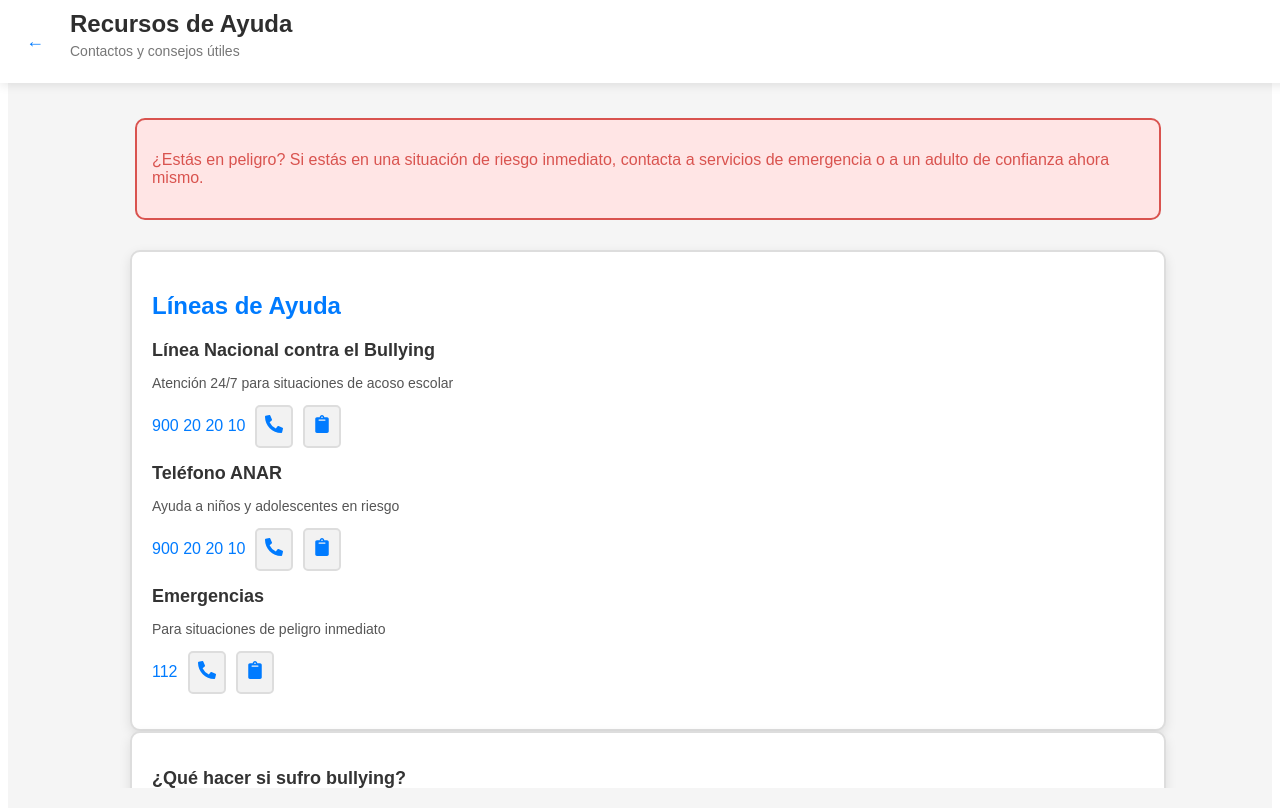
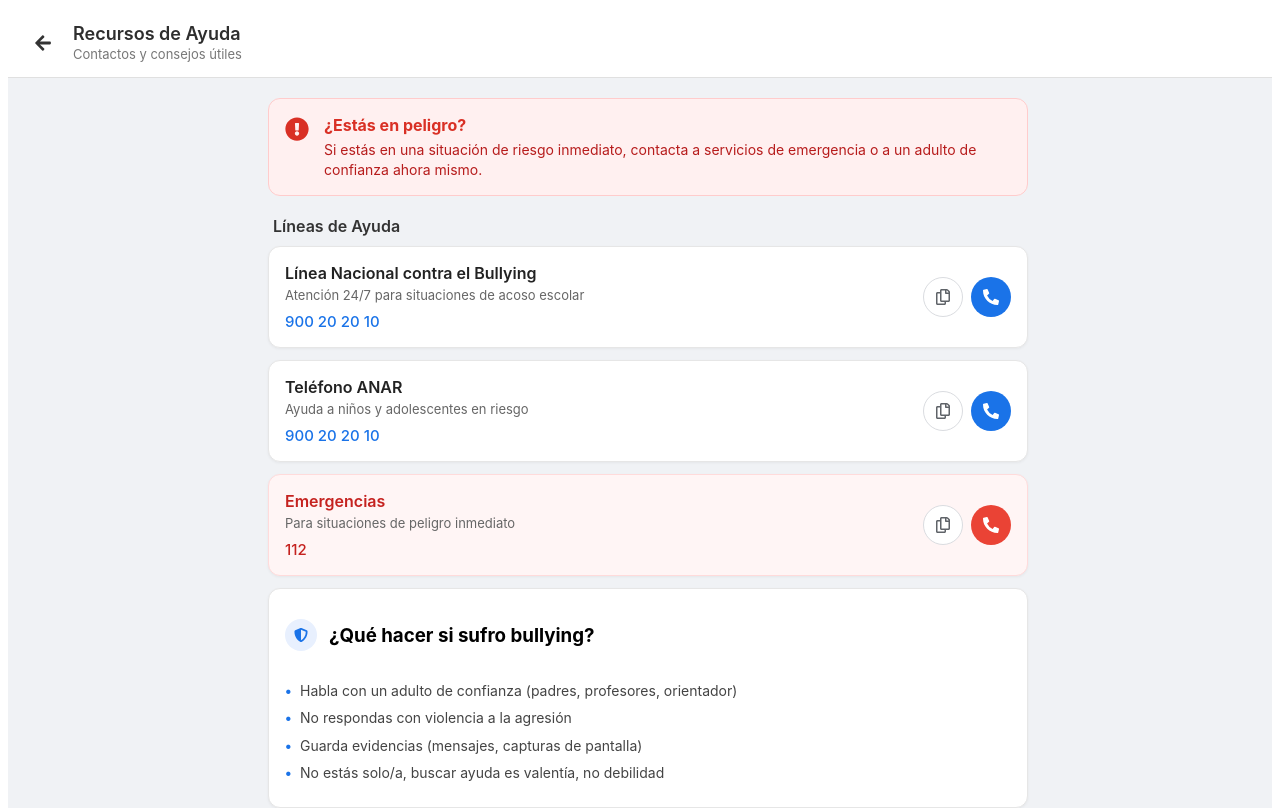
Before and after one commit to noelianikolatesla/Projecte-Nikko, a React (Vite) app in the folder nikko/frontend/: page /info in a window 1280 px wide. Built offline with nearby package versions, Linux system fonts and the light colour scheme.

Commit message:
[KAN-20] - Perfilar vistas bienvenida y auto-ayuda

```diff
--- a/nikko/frontend/src/components/Info.jsx
+++ b/nikko/frontend/src/components/Info.jsx
@@ -1,22 +1,27 @@
 import React from "react";
 import { useNavigate } from "react-router-dom";
-import { FaPhoneAlt, FaClipboard } from "react-icons/fa";  // Para íconos de teléfono y copiar
+import {
+  FaPhoneAlt,
+  FaRegCopy,
+  FaArrowLeft,
+  FaExclamationCircle,
+  FaShieldAlt,
+  FaHeart,
+  FaExternalLinkAlt
+} from "react-icons/fa";
 
-import "../styles/info.css";  // Asegúrate de tener un archivo de estilos adecuado
+import "../styles/info.css";
 
 export default function Info() {
   const navigate = useNavigate();
-
-  const goBack = () => {
-    navigate("/chat"); // Redirige a la ruta '/chat'
-  };
+  const goBack = () => navigate("/chat");
 
   return (
     <div className="infoPage">
-      {/* HEADER */}
+      {/* HEADER (Se mantiene igual) */}
       <header className="infoTopBar">
         <button className="infoBackBtn" onClick={goBack}>
-          ←
+          <FaArrowLeft />
         </button>
         <div className="infoTopBarTitle">
           <h1>Recursos de Ayuda</h1>
@@ -24,97 +29,109 @@ export default function Info() {
         </div>
       </header>
 
-      {/* CONTENIDO DESPLAZABLE */}
-      <div className="infoContent" style={{ flexGrow: 1, overflowY: "auto" }}>
+      {/* CONTENIDO DESPLAZABLE (Ocupa todo el ancho) */}
+      <div className="infoContent">
+
+        {/* NUEVO CONTENEDOR INTERNO (Este es el que se centra) */}
+        <div className="infoContainer">
+
+            {/* --- AQUÍ DENTRO VA TODO EL CONTENIDO DE TARJETAS --- */}
+
             {/* ADVERTENCIA DE PELIGRO */}
             <section className="infoDangerAlert">
-          <p>¿Estás en peligro? <span>Si estás en una situación de riesgo inmediato, contacta a servicios de emergencia o a un adulto de confianza ahora mismo.</span></p>
+              <div className="alertIcon">
+                <FaExclamationCircle />
+              </div>
+              <div className="alertText">
+                <h3>¿Estás en peligro?</h3>
+                <p>Si estás en una situación de riesgo inmediato, contacta a servicios de emergencia o a un adulto de confianza ahora mismo.</p>
+              </div>
             </section>
 
-        {/* LÍNEAS DE AYUDA */}
-        <section className="infoHelpLines">
-          <h2>Líneas de Ayuda</h2>
+            <h2 className="sectionTitle">Líneas de Ayuda</h2>
 
-          <div className="infoHelpLine">
+            {/* Tarjeta 1 */}
+            <div className="infoCard">
+              <div className="cardContent">
                 <h3>Línea Nacional contra el Bullying</h3>
                 <p>Atención 24/7 para situaciones de acoso escolar</p>
-            <div className="infoContactInfo">
-              <span>900 20 20 10</span>
-              <button className="infoIconBtn">
-                <FaPhoneAlt />
-              </button>
-              <button className="infoIconBtn">
-                <FaClipboard />
-              </button>
+                <span className="phoneNumber">900 20 20 10</span>
+              </div>
+              <div className="cardActions">
+                <button className="actionBtn outline"><FaRegCopy /></button>
+                <button className="actionBtn primary"><FaPhoneAlt /></button>
               </div>
             </div>
 
-          <div className="infoHelpLine">
+            {/* Tarjeta 2 */}
+            <div className="infoCard">
+              <div className="cardContent">
                 <h3>Teléfono ANAR</h3>
                 <p>Ayuda a niños y adolescentes en riesgo</p>
-            <div className="infoContactInfo">
-              <span>900 20 20 10</span>
-              <button className="infoIconBtn">
-                <FaPhoneAlt />
-              </button>
-              <button className="infoIconBtn">
-                <FaClipboard />
-              </button>
+                <span className="phoneNumber">900 20 20 10</span>
+              </div>
+              <div className="cardActions">
+                <button className="actionBtn outline"><FaRegCopy /></button>
+                <button className="actionBtn primary"><FaPhoneAlt /></button>
               </div>
             </div>
 
-          <div className="infoHelpLine">
-            <h3>Emergencias</h3>
+            {/* Tarjeta 3 Emergencias */}
+            <div className="infoCard dangerCard">
+              <div className="cardContent">
+                <h3 className="dangerText">Emergencias</h3>
                 <p>Para situaciones de peligro inmediato</p>
-            <div className="infoContactInfo">
-              <span>112</span>
-              <button className="infoIconBtn">
-                <FaPhoneAlt />
-              </button>
-              <button className="infoIconBtn">
-                <FaClipboard />
-              </button>
+                <span className="phoneNumber dangerText">112</span>
+              </div>
+              <div className="cardActions">
+                <button className="actionBtn outline"><FaRegCopy /></button>
+                <button className="actionBtn danger"><FaPhoneAlt /></button>
               </div>
             </div>
-        </section>
 
-        {/* CONSEJOS SOBRE BULLOING */}
-        <section className="infoBullyingAdvice">
-          <h2>¿Qué hacer si sufro bullying?</h2>
-          <ul>
+            {/* CONSEJOS */}
+            <div className="infoCard adviceCard">
+              <div className="cardHeader">
+                <div className="iconCircle blueIcon"><FaShieldAlt /></div>
+                <h3>¿Qué hacer si sufro bullying?</h3>
+              </div>
+              <ul className="adviceList">
                 <li>Habla con un adulto de confianza (padres, profesores, orientador)</li>
                 <li>No respondas con violencia a la agresión</li>
                 <li>Guarda evidencias (mensajes, capturas de pantalla)</li>
-            <li>No estás solo/a, buscar ayuda es valiente, no debilidad</li>
+                <li>No estás solo/a, buscar ayuda es valentía, no debilidad</li>
               </ul>
-        </section>
+            </div>
 
-        {/* CÓMO AYUDAR A UN COMPAÑERO */}
-        <section className="infoHelpCompanion">
-          <h2>¿Cómo ayudar a un compañero?</h2>
-          <ul>
+            {/* AYUDAR COMPAÑERO */}
+            <div className="infoCard adviceCard">
+              <div className="cardHeader">
+                <div className="iconCircle heartIcon"><FaHeart /></div>
+                <h3>Cómo ayudar a un compañero</h3>
+              </div>
+              <ul className="adviceList">
                 <li>No participes ni apoyes el acoso</li>
                 <li>Acompaña a la víctima y hazle saber que no está sola</li>
                 <li>Reporta la situación a un adulto responsable</li>
                 <li>Sé un ejemplo de respeto y empatía</li>
               </ul>
-        </section>
+            </div>
 
             {/* RECURSOS ONLINE */}
-        <section className="infoOnlineResources">
-          <h2>Recursos Online</h2>
-          <div className="infoResourceLink">
-            <a href="https://www.acosoescolar.info" target="_blank" rel="noopener noreferrer">
-              Portal contra el Acoso Escolar
+            <div className="onlineResourcesContainer">
+              <h2 className="sectionTitle">Recursos Online</h2>
+              <a href="https://aepae.es/" target="_blank" rel="noopener noreferrer" className="resourceLink">
+                <span>Fundación AEPAE</span>
+                <FaExternalLinkAlt className="linkIcon" />
+              </a>
+              <a href="https://www.anar.org/" target="_blank" rel="noopener noreferrer" className="resourceLink">
+                <span>Fundación ANAR</span>
+                <FaExternalLinkAlt className="linkIcon" />
               </a>
             </div>
-          <div className="infoResourceLink">
-            <a href="https://www.fundacionanar.org" target="_blank" rel="noopener noreferrer">
-              Fundación ANAR
-            </a>
-          </div>
-        </section>
-      </div>
+
+        </div> {/* FIN DE infoContainer */}
+      </div> {/* FIN DE infoContent */}
     </div>
   );
 }
--- a/nikko/frontend/src/main.tsx
+++ /dev/null
@@ -1,6 +0,0 @@
-
-  import { createRoot } from "react-dom/client";
-  import App from "./app/App.tsx";
-  import "./styles/index.css";
-
-  createRoot(document.getElementById("root")!).render(<App />);
--- a/nikko/frontend/src/styles/info.css
+++ b/nikko/frontend/src/styles/info.css
@@ -1,190 +1,282 @@
-/* Estilos generales para la página de información */
+/* --- CONFIGURACIÓN GENERAL --- */
 .infoPage {
-  font-family: 'Arial', sans-serif;
-  background: #f5f5f5; /* Color de fondo muy suave */
-  padding: 20px;
-  height: 95vh;
+  font-family: -apple-system, BlinkMacSystemFont, "Segoe UI", Roboto, Helvetica, Arial, sans-serif;
+  background: #f0f2f5; /* Fondo gris azulado suave */
+  height: 100vh;
   width: 100%;
   display: flex;
   flex-direction: column;
   overflow: hidden;
 }
 
-/* HEADER (barra fija) */
+/* --- HEADER --- */
 .infoTopBar {
-  position: fixed;  /* Fija la barra en la parte superior */
-  top: 0;
-  left: 0;
-  width: 100%;
   background-color: #fff;
   display: flex;
   align-items: center;
-  padding: 10px 20px;
-  z-index: 1000;  /* Asegura que la barra quede sobre el contenido */
-  box-shadow: 0 2px 10px rgba(0, 0, 0, 0.1); /* Sombra para darle profundidad */
+  padding: 15px 20px;
+  border-bottom: 1px solid #e0e0e0;
+  flex-shrink: 0; /* Evita que el header se encoja */
 }
 
-.infoTopBarTitle {
-  display: flex;
-  flex-direction: column;
-  margin-left: 20px;
-}
-
-.infoTopBar h1 {
-  font-size: 24px;
-  margin: 0;
-  color: #2e2e2e;
-}
-
-.infoSubTitle {
-  font-size: 14px;
-  color: #777;
-  margin-top: 5px;
-}
-
-/* Estilo para el botón de vuelta */
 .infoBackBtn {
   background: transparent;
   border: none;
   font-size: 18px;
   cursor: pointer;
-  color: #007bff;
+  color: #333;
+  margin-right: 15px;
+  display: flex;
+  align-items: center;
 }
 
-/* Contenedor de contenido principal (debajo de la barra fija) */
-.infoContent {
-  margin-top: 80px;  /* Espacio para la barra fija */
-  overflow-y: auto; /* Habilita el desplazamiento solo en el contenido */
-  padding-bottom: 20px;  /* Espacio extra al final */
-  flex-grow: 1;  /* Permite que el contenido ocupe el espacio restante */
+.infoTopBarTitle h1 {
+  font-size: 18px;
+  margin: 0;
+  color: #2e2e2e;
+  font-weight: 600;
 }
 
-/* ADVERTENCIA DE PELIGRO */
-.infoDangerAlert {
-  background-color: #ffe5e5;  /* Fondo de advertencia más suave */
-  color: #d9534f;  /* Color de texto rojo suave */
-  padding: 15px;
-  border-radius: 10px; /* Bordes más redondeados */
-  width: 80%;
-  margin: 10px auto;  /* Centrado con margen superior */
-  border: 2px solid #d9534f;  /* Borde de color más intenso */
-  margin-bottom: 30px;
+.infoSubTitle {
+  font-size: 13px;
+  color: #777;
+  margin: 2px 0 0 0;
 }
 
-/* LÍNEAS DE AYUDA */
-.infoHelpLines {
-  background-color: #ffffff;
-  padding: 20px;
-  border-radius: 10px;
-  box-shadow: 0px 4px 12px rgba(0, 0, 0, 0.1); /* Sombra suave */
-  margin-bottom: 30px;
-  margin-top: 20px;
-  width: 80%;
-  margin: 0 auto;
-  border: 2px solid #ddd;  /* Borde gris suave */
-  color: #007bff;
+/* --- CONTENIDO PRINCIPAL --- */
+.infoContent {
+  flex-grow: 1;
+  overflow-y: auto; /* El scroll ocurre aquí, al ancho completo */
+  width: 100%;
+  display: flex;       /* Necesario para centrar el hijo */
+  justify-content: center;
+  background-color: #f0f2f5; /* Mismo fondo */
 }
 
-/* Estilo para las líneas de ayuda (dentro de la tarjeta) */
-.infoHelpLine {
+/* --- CONTENEDOR INTERNO (El que limita el ancho de las tarjetas) --- */
+.infoContainer {
+  width: 100%;
+  max-width: 800px; /* Aquí limitamos el ancho del contenido */
+  padding: 20px;
+  box-sizing: border-box;
+}
+
+/* Títulos de sección (h2 fuera de las cards) */
+.sectionTitle {
+  font-size: 16px;
+  color: #333;
+  margin: 20px 0 10px 5px;
+  font-weight: 600;
+}
+
+/* --- ADVERTENCIA DE PELIGRO --- */
+.infoDangerAlert {
+  background-color: #fff0f0;
+  border: 1px solid #ffcccc;
+  border-radius: 12px;
+  padding: 16px;
+  display: flex;
+  gap: 15px;
+  align-items: flex-start;
+  margin-bottom: 20px;
+}
+
+.alertIcon {
+  color: #d93025;
+  font-size: 24px;
+  margin-top: 2px;
+}
+
+.alertText h3 {
+  margin: 0 0 5px 0;
+  color: #d93025;
+  font-size: 16px;
+  font-weight: 700;
+}
+
+.alertText p {
+  margin: 0;
+  color: #b71c1c;
+  font-size: 14px;
+  line-height: 1.4;
+}
+
+/* --- TARJETAS GENERALES (Help Lines) --- */
+.infoCard {
+  background-color: #ffffff;
+  border-radius: 12px;
+  padding: 16px;
+  margin-bottom: 12px;
+  border: 1px solid #e6e6e6;
+  display: flex;
+  justify-content: space-between;
+  align-items: center;
+  box-shadow: 0 1px 3px rgba(0,0,0,0.05);
+}
+
+.cardContent {
+  flex: 1;
+  margin-right: 10px;
+}
+
+.cardContent h3 {
+  font-size: 16px;
+  margin: 0 0 4px 0;
+  color: #222;
+  font-weight: 600;
+}
+
+.cardContent p {
+  font-size: 13px;
+  color: #666;
+  margin: 0 0 8px 0;
+}
+
+.phoneNumber {
+  color: #1a73e8; /* Azul estilo link */
+  font-weight: 500;
+  font-size: 15px;
+}
+
+/* Botones de acción (Copiar y Llamar) */
+.cardActions {
+  display: flex;
+  gap: 8px;
+}
+
+.actionBtn {
+  width: 40px;
+  height: 40px;
+  border-radius: 50%; /* Botones redondos */
+  display: flex;
+  align-items: center;
+  justify-content: center;
+  cursor: pointer;
+  border: none;
+  font-size: 16px;
+  transition: opacity 0.2s;
+}
+
+.actionBtn:hover {
+  opacity: 0.8;
+}
+
+.actionBtn.outline {
+  background: #fff;
+  border: 1px solid #dadce0;
+  color: #5f6368;
+}
+
+.actionBtn.primary {
+  background: #1a73e8;
+  color: #fff;
+}
+
+/* --- ESTILO TARJETA EMERGENCIA (Roja) --- */
+.dangerCard {
+  background-color: #fff5f5;
+  border: 1px solid #ffdbdb;
+}
+
+.dangerText {
+  color: #c5221f !important;
+}
+
+.actionBtn.danger {
+  background: #ea4335;
+  color: #fff;
+}
+
+/* --- TARJETAS DE CONSEJOS (Bullying & Compañero) --- */
+.adviceCard {
+  display: block; /* Cambia a bloque para que la lista vaya debajo */
+}
+
+.cardHeader {
+  display: flex;
+  align-items: center;
+  gap: 12px;
   margin-bottom: 15px;
 }
 
-.infoHelpLine h3 {
-  font-size: 18px;
-  margin: 0;
-  font-weight: bold;
-  color: #333;
+.iconCircle {
+  width: 32px;
+  height: 32px;
+  border-radius: 50%;
+  display: flex;
+  align-items: center;
+  justify-content: center;
+  font-size: 14px;
 }
 
-.infoHelpLine p {
-  font-size: 14px;
-  color: #555;
+.blueIcon {
+  background-color: #e8f0fe;
+  color: #1a73e8;
 }
 
-/* Botones de íconos */
-.infoContactInfo {
-  display: flex;
-  align-items: center;
-  gap: 10px;
+.heartIcon {
+  background-color: #f3e8fd;
+  color: #9334e6;
 }
 
-.infoContactInfo button {
-  background: #f2f2f2;  /* Fondo suave */
-  border: 2px solid #ddd;  /* Borde gris suave */
-  border-radius: 5px;
-  padding: 8px;
-  cursor: pointer;
-  transition: background 0.3s ease, border-color 0.3s ease;
+.adviceList {
+  list-style-type: none;
+  padding: 0;
+  margin: 0;
 }
 
-.infoContactInfo button:hover {
-  background: #007bff;  /* Fondo azul al hacer hover */
-  border-color: #0056b3;  /* Borde azul oscuro al hacer hover */
+.adviceList li {
+  position: relative;
+  padding-left: 15px;
+  margin-bottom: 8px;
+  font-size: 14px;
+  color: #444;
+  line-height: 1.4;
 }
 
-.infoIconBtn {
-  font-size: 18px;
-  color: #007bff;
+.adviceList li::before {
+  content: "•";
+  color: #1a73e8;
+  font-weight: bold;
+  position: absolute;
+  left: 0;
 }
 
-.infoContactInfo button:focus {
-  outline: none;
-  box-shadow: 0 0 0 2px rgba(0, 123, 255, 0.5);  /* Sombra de enfoque */
+/* --- RECURSOS ONLINE (Contenedor Verde) --- */
+.onlineResourcesContainer {
+  background-color: #e6f9f0; /* Fondo verde muy suave */
+  border: 1px solid #ceead6;
+  border-radius: 12px;
+  padding: 20px;
+  margin-top: 20px;
 }
 
-/* CONSEJOS SOBRE BULLOING */
-.infoBullyingAdvice, .infoHelpCompanion {
-  background-color: #ffffff;
-  padding: 20px;
-  border-radius: 10px;
-  box-shadow: 0px 4px 12px rgba(0, 0, 0, 0.1);
-  margin-bottom: 30px;
-  margin-top: 20px;
-  width: 80%;
-  margin: 0 auto;
-  border: 2px solid #ddd;  /* Borde gris suave */
+.onlineResourcesContainer .sectionTitle {
+  margin-top: 0;
+  margin-bottom: 15px;
 }
 
-.infoBullyingAdvice h2, .infoHelpCompanion h2 {
-  font-size: 18px;
+.resourceLink {
+  background: #fff;
+  display: flex;
+  justify-content: space-between;
+  align-items: center;
+  padding: 12px 16px;
+  border-radius: 8px;
+  text-decoration: none;
+  color: #333;
+  font-weight: 500;
+  font-size: 14px;
   margin-bottom: 10px;
-  font-weight: bold;
-  color: #333;
+  border: 1px solid #dadce0;
+  transition: box-shadow 0.2s;
 }
 
-.infoBullyingAdvice ul, .infoHelpCompanion ul {
-  list-style-type: disc;
-  padding-left: 20px;
+.resourceLink:hover {
+  box-shadow: 0 2px 5px rgba(0,0,0,0.1);
 }
 
-.infoBullyingAdvice li, .infoHelpCompanion li {
-  font-size: 14px;
-  color: #555;
+.linkIcon {
+  color: #70757a;
+  font-size: 12px;
 }
-
-/* RECURSOS ONLINE */
-.infoOnlineResources {
-  background-color: #e6f7ff;  /* Fondo más suave para los recursos */
-  padding: 20px;
-  border-radius: 10px;
-  width: 80%;
-  margin: 0 auto;
-  border: 2px solid #007bff;  /* Borde azul */
-  margin-top: 20px;
-  box-shadow: 0px 4px 12px rgba(0, 0, 0, 0.1);
-}
-
-.infoResourceLink {
-  margin-bottom: 10px;
-}
-
-.infoResourceLink a {
-  font-size: 16px;
-  color: #007bff;
-  text-decoration: none;
-}
-
-.infoResourceLink a:hover {
-  text-decoration: underline;
-}
```
Also changed, not shown: nikko/frontend/src/components/Card.jsx (+112 -25 lines), nikko/frontend/src/components/Footer.jsx (deleted, +0 -9 lines), nikko/frontend/src/styles/button.css (deleted, +0 -19 lines). Lines whose indentation alone changed are shown as unchanged.
